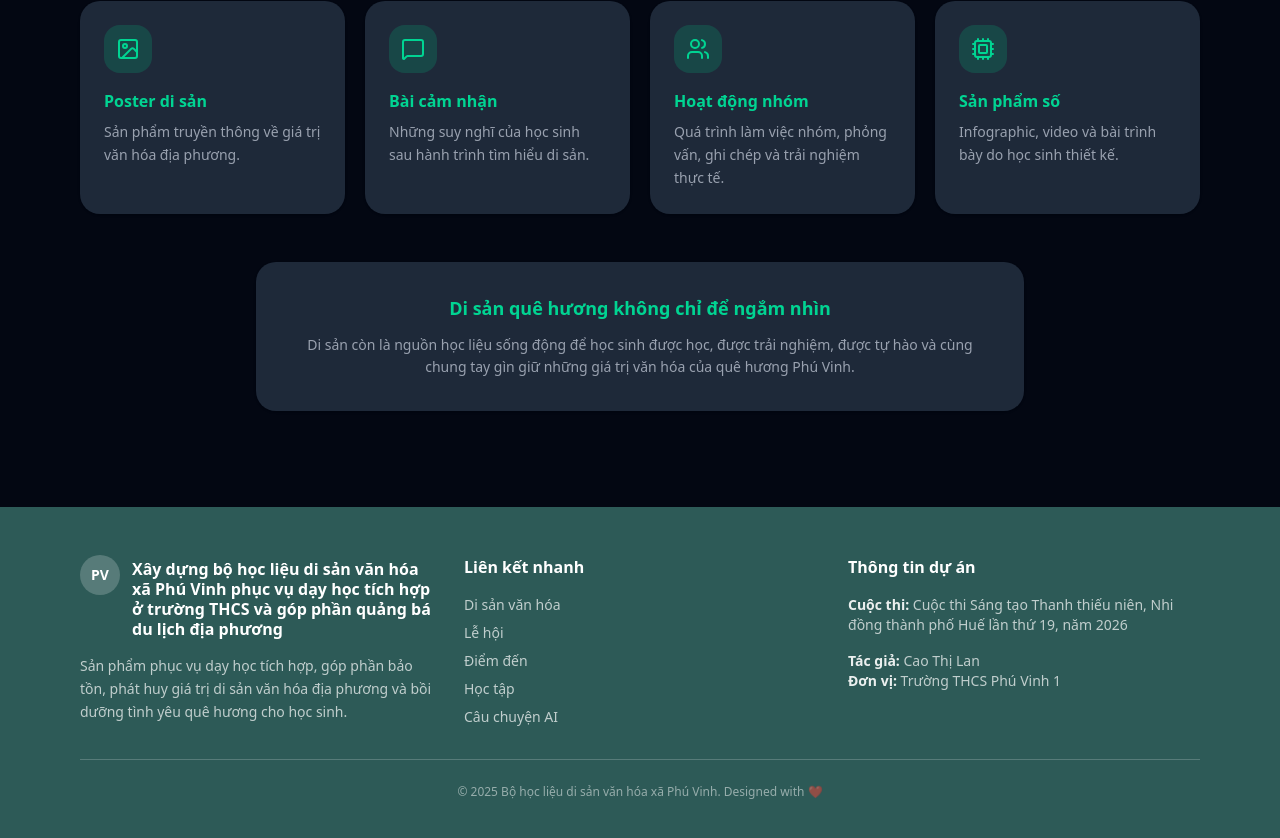
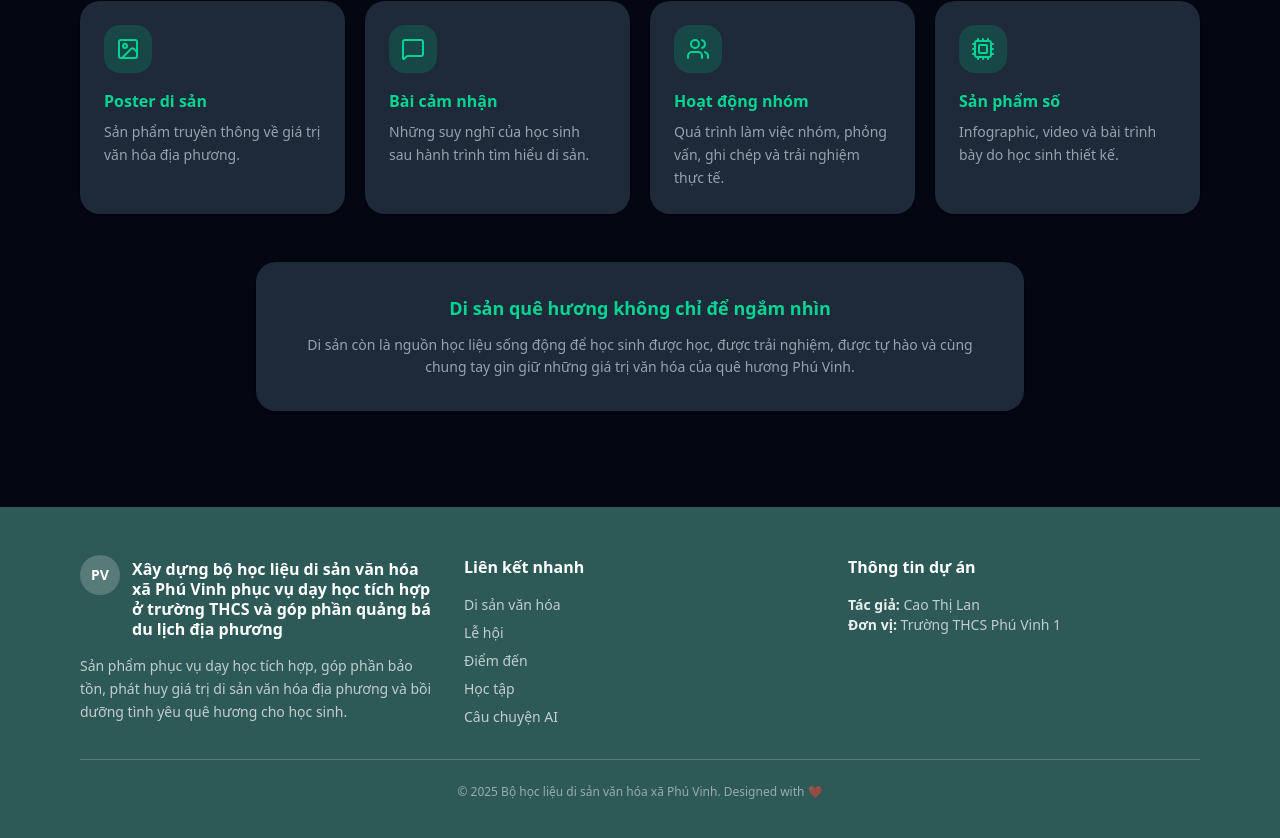
Before and after one commit to NhwBachTik25/hue-tourism-ai, a Next.js app: page / in a window 1280 px wide. Shown: the part 4842-5680 px from the top of the page. Built offline with nearby package versions, Linux system fonts and the light colour scheme.

Commit message:
Remove contest line from footer

```diff
--- a/src/components/layout/Footer.tsx
+++ b/src/components/layout/Footer.tsx
@@ -45,8 +45,7 @@ export function Footer() {
             <div>
               <h4 className="font-bold mb-4">{lang === 'vi' ? 'Thông tin dự án' : 'Project Information'}</h4>
               <div className="space-y-2 text-white/70 text-sm">
-                <p><strong className="text-white/90">{lang === 'vi' ? 'Cuộc thi:' : 'Contest:'}</strong> {lang === 'vi' ? 'Cuộc thi Sáng tạo Thanh thiếu niên, Nhi đồng thành phố Huế lần thứ 19, năm 2026' : '19th Hue City Youth Innovation Competition, 2026'}</p>
-                <div className="pt-2">
+                <div>
                   <p><strong className="text-white/90">{lang === 'vi' ? 'Tác giả:' : 'Author:'}</strong> Cao Thị Lan</p>
                   <p><strong className="text-white/90">{lang === 'vi' ? 'Đơn vị:' : 'School:'}</strong> Trường THCS Phú Vinh 1</p>
                 </div>
```
